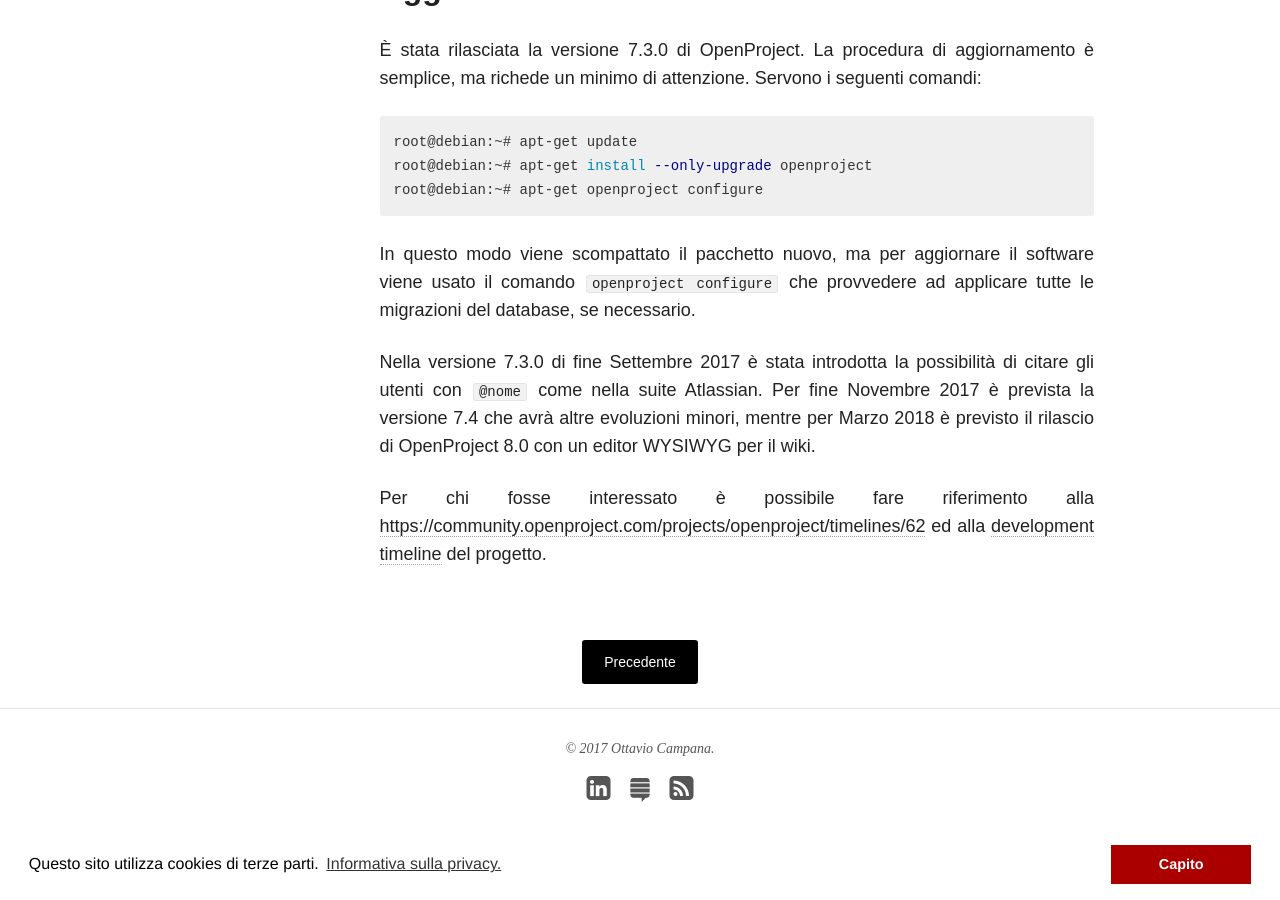
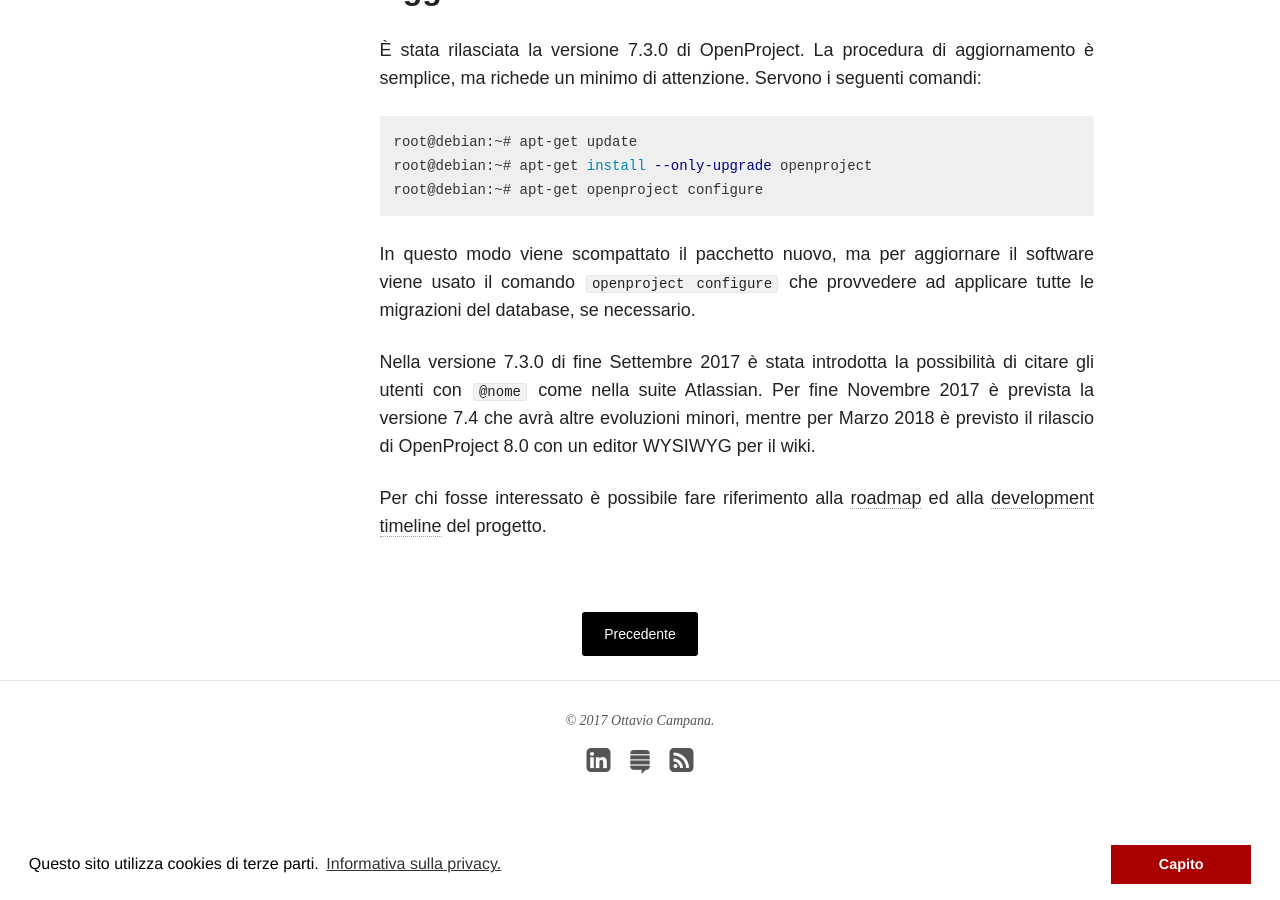
Before and after one commit to ocampana/ocampana.github.io, a Jekyll site: the page built from _posts/blog/2017-09-27-openproject-debian-jessie.md, in a window 1280 px wide and 900 px high, scrolled down 5098 px. Built offline with Jekyll 4.4.1, drawn with Linux system fonts in a browser that asks for light colours; nearby versions of some CDN libraries.

Commit message:
corretto un link

```diff
--- a/_posts/blog/2017-09-27-openproject-debian-jessie.md
+++ b/_posts/blog/2017-09-27-openproject-debian-jessie.md
@@ -163,4 +163,4 @@
 
 Nella versione 7.3.0 di fine Settembre 2017 è stata introdotta la possibilità di citare gli utenti con `@nome` come nella suite Atlassian. Per fine Novembre 2017 è prevista la versione 7.4 che avrà altre evoluzioni minori, mentre per Marzo 2018 è previsto il rilascio di OpenProject 8.0 con un editor WYSIWYG per il wiki.
 
-Per chi fosse interessato è possibile fare riferimento alla [https://community.openproject.com/projects/openproject/timelines/62](roadmap) ed alla [development timeline](https://community.openproject.com/projects/openproject/timelines/36) del progetto.
+Per chi fosse interessato è possibile fare riferimento alla [roadmap](https://community.openproject.com/projects/openproject/timelines/62) ed alla [development timeline](https://community.openproject.com/projects/openproject/timelines/36) del progetto.
```
